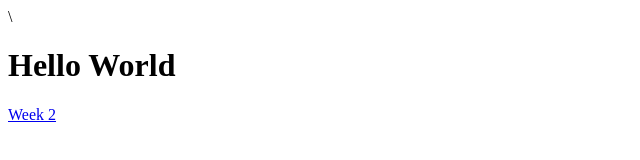
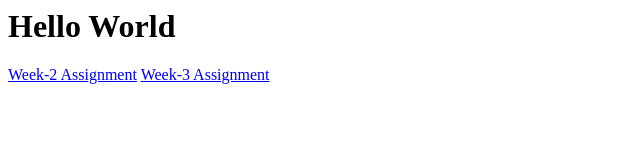
Before and after one commit to 25saitama/module-2-solution, a plain HTML site: page index.html in a window 1280 px wide. Shown: the whole page, without its empty margins (0-640 px from the left). Drawn offline with Linux system fonts and the light colour scheme.

Commit message:
Update index.html

```diff
--- a/index.html
+++ b/index.html
@@ -1,4 +1,5 @@
-<html>\
+<html>
   <h1>Hello World</h1>
-  <a href="Week 2" >Week 2</a>
+  <a href="Week 2">Week-2 Assignment</a>
+  <a href="Week 3">Week-3 Assignment</a>
 </html>
```
